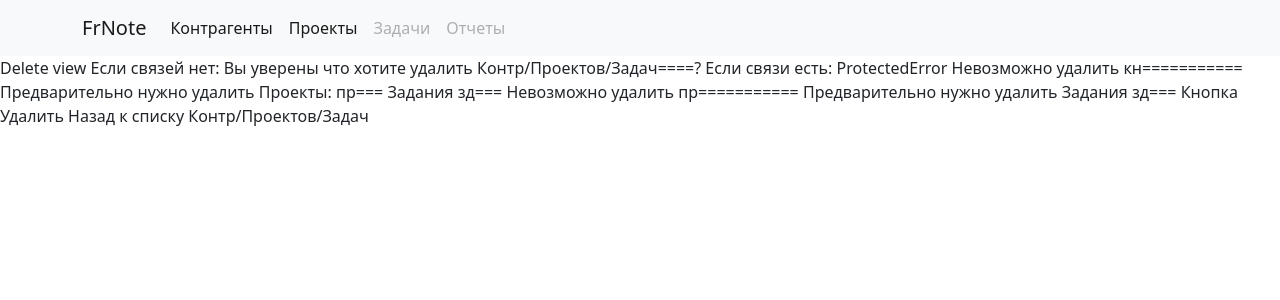
After one commit to PancirDev/FNote, a Django app: template customers/templates/customers/customer_delete.html in a window 1280 px wide. The commit adds this page. Shown: the top 300 px of the page. Run offline with Django 3.2, Linux system fonts and the light colour scheme; the template is opened without the code that fills it, so the values that code supplies are empty; some libraries are stand-ins or nearby versions.

Commit message:
design ean start work with delete action

```diff
--- a/customers/models.py
+++ b/customers/models.py
@@ -15,7 +15,7 @@ class Customer(models.Model):
 
 class Project(models.Model):
     name = models.CharField(max_length=150)
-    customer = models.ForeignKey(Customer, on_delete=models.RESTRICT)
+    customer = models.ForeignKey(Customer, on_delete=models.PROTECT)
     description = models.CharField(max_length=300)
     # state = models.CharField(max_length=30)
     # state = models.ForeignKey(Task, on_delete=models.CASCADE)
@@ -30,7 +30,7 @@ class Project(models.Model):
 
 class Task(models.Model):
     # project | state_index | state_text | estimate | deadline_date
-    project = models.ForeignKey(Project, on_delete=models.RESTRICT)
+    project = models.ForeignKey(Project, on_delete=models.PROTECT)
     description = models.CharField(max_length=300)
     state_text = models.CharField(max_length=20)
     estimate = models.FloatField()
--- /dev/null
+++ b/customers/templates/customers/customer_delete.html
@@ -0,0 +1,25 @@
+{% extends "base.html" %}
+{% load bootstrap_icons %}
+{% block title %}Контрагенты{% endblock %}
+{% block content %}
+Delete view
+Если связей нет:
+Вы уверены что хотите удалить Контр/Проектов/Задач====?
+
+
+Если связи есть:
+ProtectedError
+Невозможно удалить кн===========
+Предварительно нужно удалить
+Проекты:
+ пр===
+Задания
+ зд===
+
+Невозможно удалить пр===========
+Предварительно нужно удалить
+Задания
+ зд===
+
+Кнопка Удалить Назад к списку Контр/Проектов/Задач
+{% endblock %}
--- a/customers/templates/customers/customer_detail.html
+++ b/customers/templates/customers/customer_detail.html
@@ -3,7 +3,7 @@
 {% block content %}
 <div class="container">
     <div class="mt-3">
-        <h3>Контрагент подробно</h3>
+        <h4>Контрагент подробно</h4>
     </div>
     <form>
         <fieldset disabled>
--- a/customers/urls.py
+++ b/customers/urls.py
@@ -7,6 +7,7 @@ urlpatterns = [
     path('', views.CustomerListView.as_view(), name='list'),
     path('<int:pk>/', views.CustomerDetailView.as_view(), name='detail'),
     path('update/<int:pk>/', views.CustomerUpdate.as_view(), name='update'),
+    path('delete/<int:pk>/', views.CustomerDelete.as_view(), name='delete'),
     path('projects/', views.ProjectListView.as_view(), name='projects_list'),
     path('projects/<int:pk>', views.ProjectDetailView.as_view(), name='project_detail')
 ]
```
Also changed, not shown: customers/templates/customers/customer_list.html (+1 -11 lines), customers/templates/customers/customer_update.html (+10 -11 lines), customers/views.py (+7 -2 lines).
